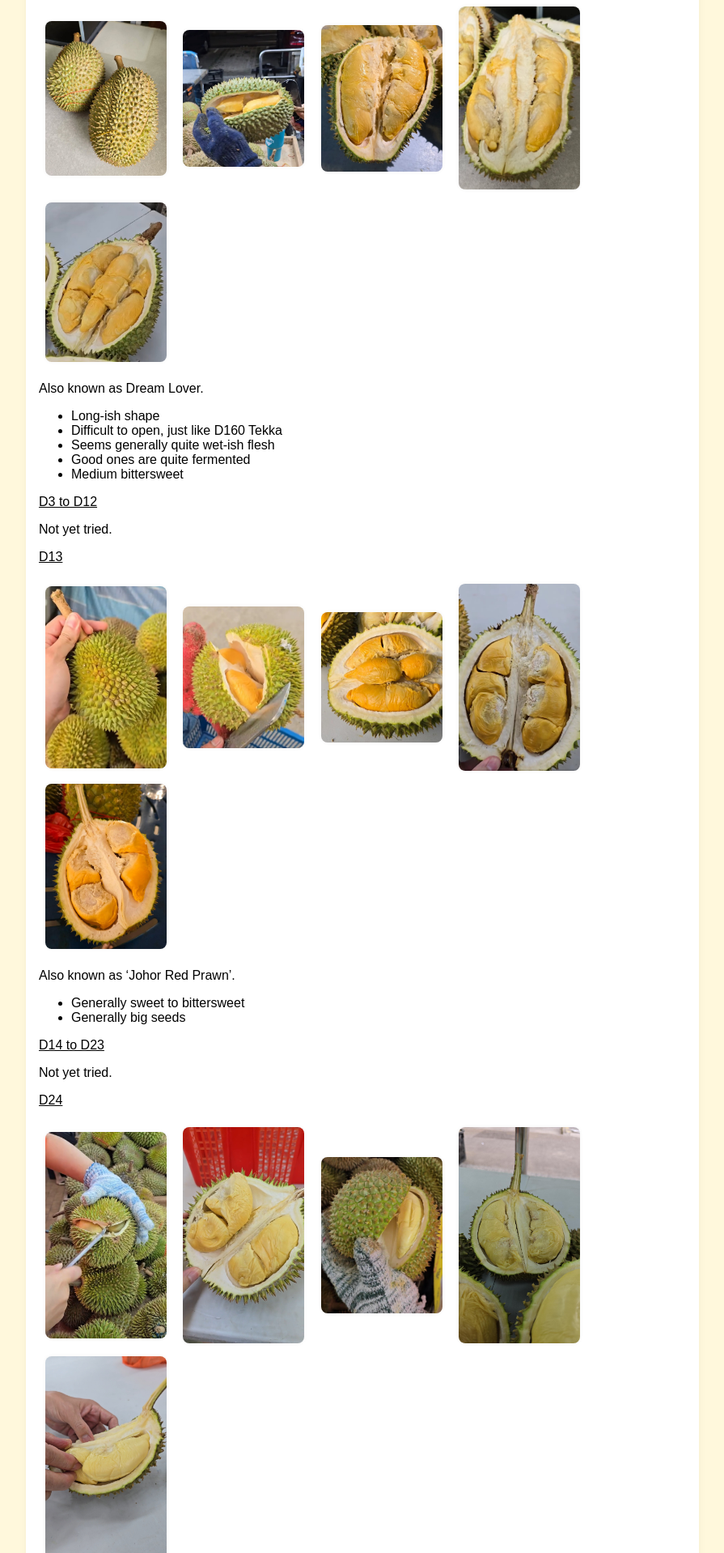
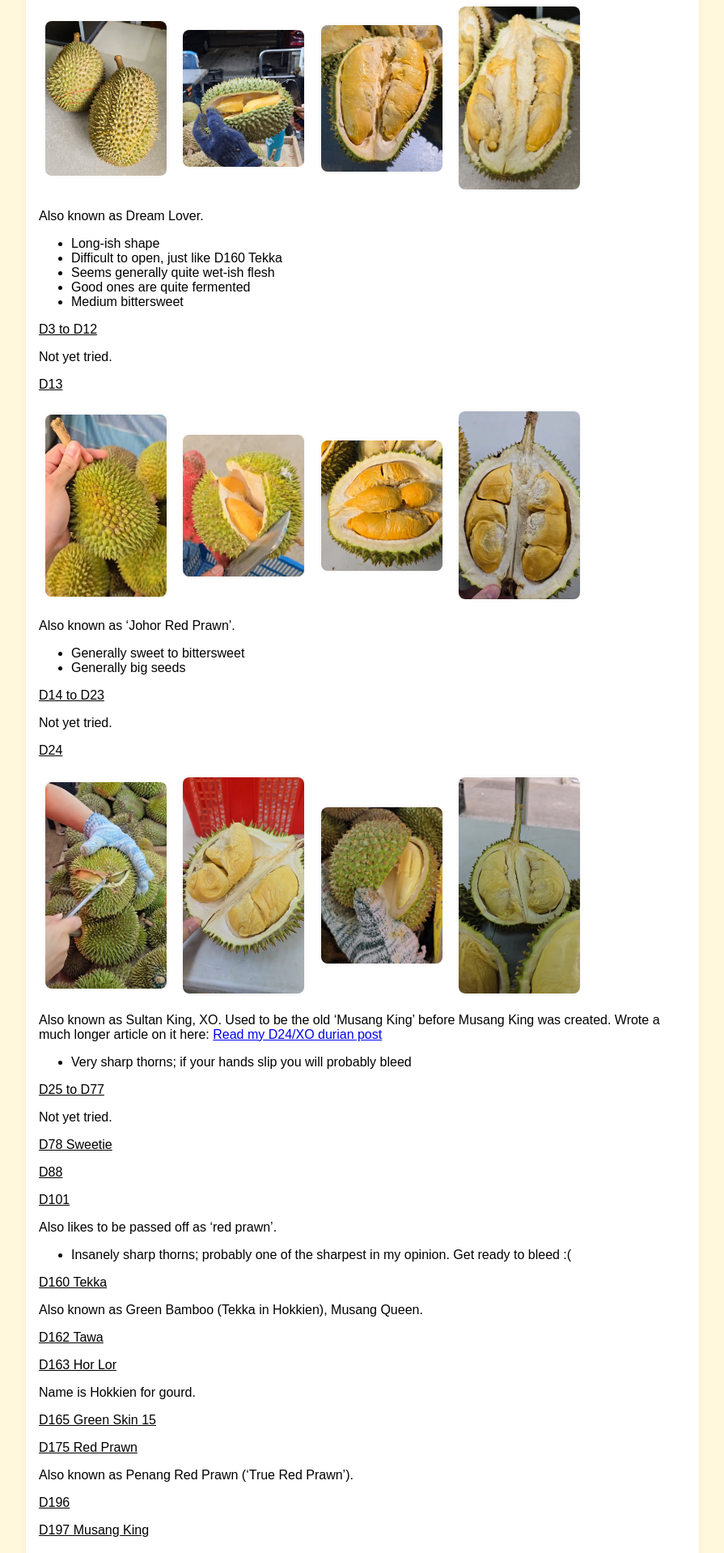
Before and after one commit to yensan57/flabbybeagle, a Jekyll site: the page built from _posts/2025-12-13-ongoing-malaysian-cultivars-all.md, in a window 1280 px wide. Shown: the part 1058-2976 px from the top of the page at 81% size, without its empty margins (192-1087 px from the left). Built offline with Jekyll 4.4.1, drawn with Linux system fonts in a browser that asks for light colours.

Commit message:
Update 2025-12-13-ongoing-malaysian-cultivars-all.md

```diff
--- a/_posts/2025-12-13-ongoing-malaysian-cultivars-all.md
+++ b/_posts/2025-12-13-ongoing-malaysian-cultivars-all.md
@@ -28,7 +28,6 @@ It generally heralds the start of the Johor season, since its fruits fall first.
 <img src="/assets/images/ongoingmycultivars/d2b.jpg" class="small-img" alt="d2 durian">
 <img src="/assets/images/ongoingmycultivars/d2c.jpg" class="small-img" alt="d2 durian">
 <img src="/assets/images/ongoingmycultivars/d2d.jpg" class="small-img" alt="d2 durian">
-<img src="/assets/images/ongoingmycultivars/d2e.jpg" class="small-img" alt="d2 durian">
 
 Also known as Dream Lover.
 - Long-ish shape
@@ -47,7 +46,6 @@ Not yet tried.
 <img src="/assets/images/ongoingmycultivars/d13b.jpg" class="small-img" alt="d13 durian">
 <img src="/assets/images/ongoingmycultivars/d13c.jpg" class="small-img" alt="d13 durian">
 <img src="/assets/images/ongoingmycultivars/d13d.jpg" class="small-img" alt="d13 durian">
-<img src="/assets/images/ongoingmycultivars/d13e.jpg" class="small-img" alt="d13 durian">
 
 Also known as 'Johor Red Prawn'.
 - Generally sweet to bittersweet
@@ -63,7 +61,6 @@ Not yet tried.
 <img src="/assets/images/2025-10-12/d24_1.jpg" class="small-img" alt="d24 durian">
 <img src="/assets/images/2025-10-12/20251012_175706_small.jpg" class="small-img" alt="johor_xo">
 <img src="/assets/images/2025-10-12/20251012_180454_small.jpg" class="small-img" alt="johor_xo">
-<img src="/assets/images/2025-10-12/20251012_182101_small.jpg" class="small-img" alt="johor_xo">
 
 Also known as Sultan King, XO. Used to be the old 'Musang King' before Musang King was created.
 Wrote a much longer article on it here: [Read my D24/XO durian post]({{ "/2025/10/12/pahang-johor-d24-xo.html" | relative_url }})
```
